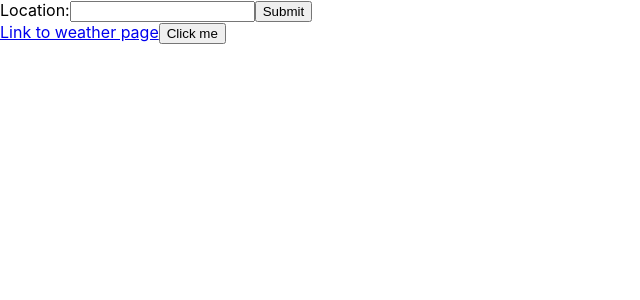
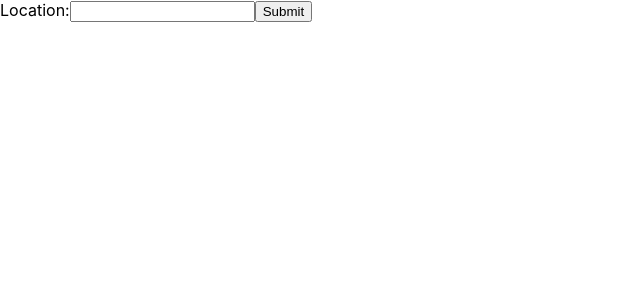
Before and after one commit to camr1993/weather-app, a React (Create React App) app: page / in a window 1280 px wide. Shown: the top 300 px of the page, without its empty margins (0-640 px from the left). Built offline with nearby package versions, Linux system fonts and the light colour scheme.

Commit message:
fragment app.js

```diff
--- a/src/App.js
+++ b/src/App.js
@@ -1,14 +1,14 @@
-import React from 'react'
+import React, { Fragment } from 'react'
 // import './App.css';
 import Routes from './Routes'
 import Navbar from './Navbar'
 
 const App = () => {
   return (
-    <div>
+    <Fragment>
       {/* <Navbar /> */}
       <Routes />
-    </div>
+    </Fragment>
   )
 }
 
--- a/src/LocationForm.js
+++ b/src/LocationForm.js
@@ -28,7 +28,6 @@ class DisconnectedLocationForm extends Component {
 
   render() {
     return (
-      <div>
       <form onSubmit={this.handleSubmit}>
         <label htmlFor="location">Location:</label>
         <input
@@ -40,15 +39,6 @@ class DisconnectedLocationForm extends Component {
         />
         <button type="submit">Submit</button>
       </form>
-        <Link to="/weatherpage">Link to weather page</Link>
-        <button
-          onClick={() => {
-            history.push('/test')
-          }}
-        >
-          Click me
-        </button>
-      </div>
     )
   }
 }
```
Lines whose indentation alone changed are shown as unchanged.
